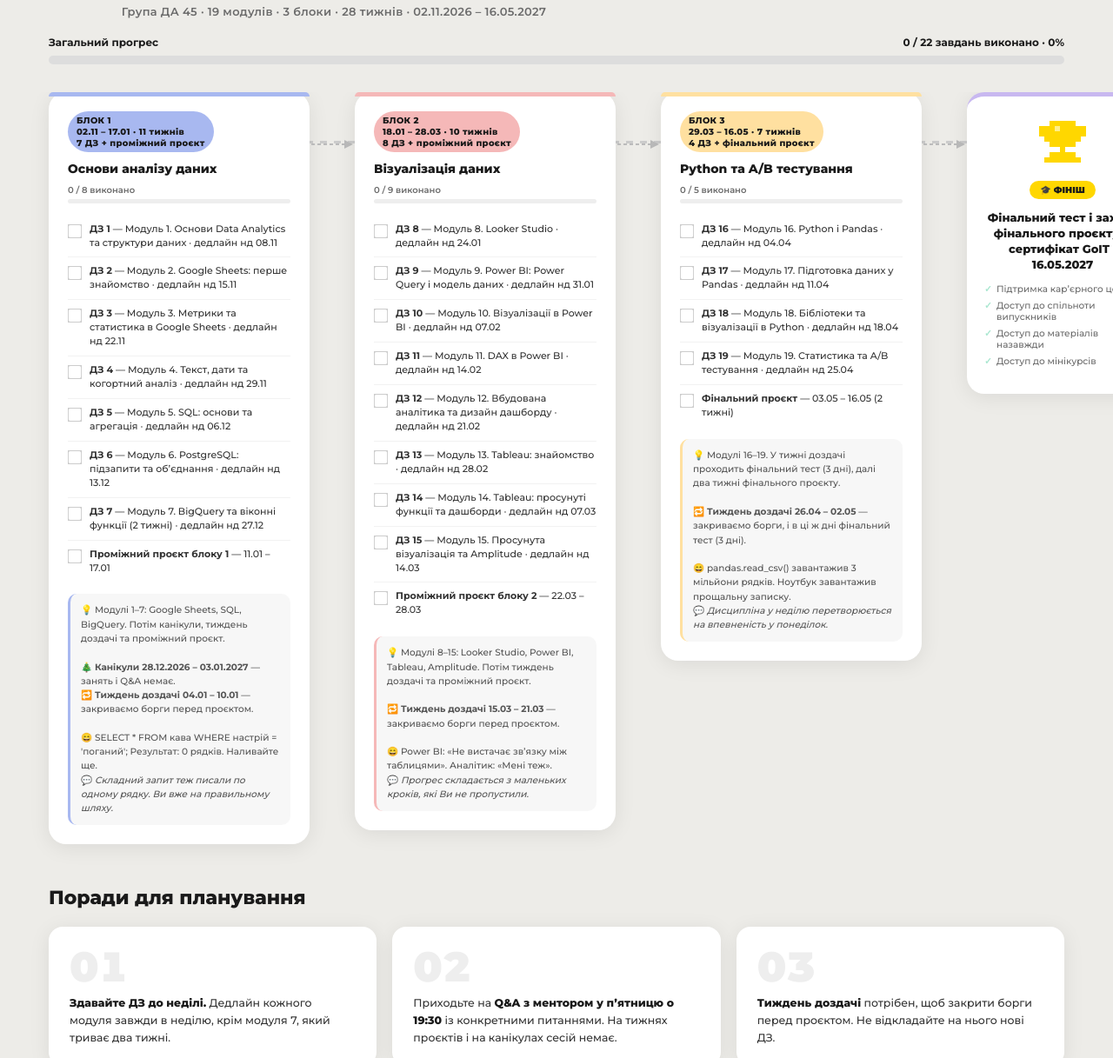
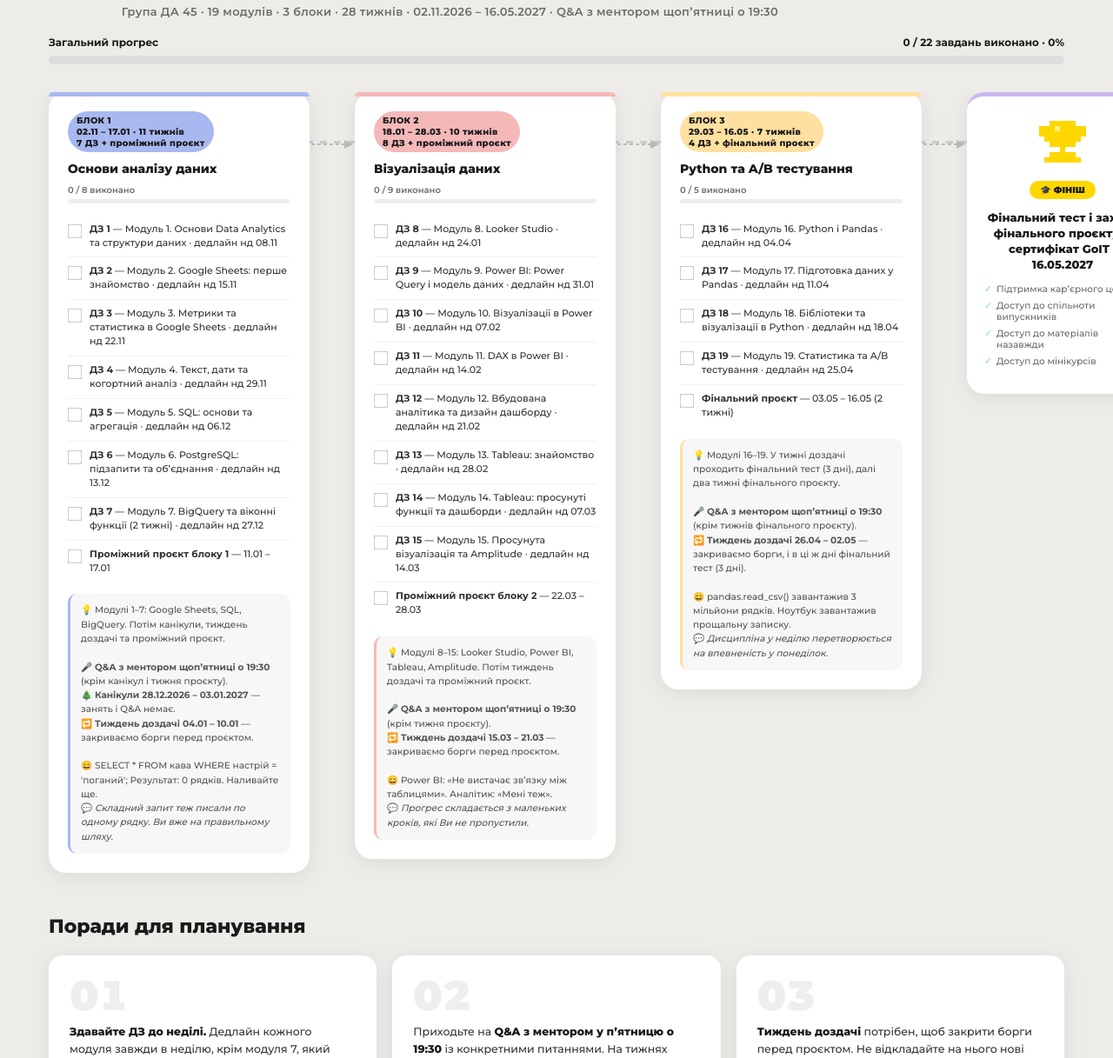
Before and after one commit to goitacademy/cjm-hub, a plain HTML site: page site/data-analyst-45-80cb65/index.html in a window 1280 px wide. Shown: the part 83-1300 px from the top of the page at 87% size. Drawn offline with Linux system fonts and the light colour scheme.

Commit message:
fix(cjm): add Q&A schedule in data-analyst-45
Co-Authored-By: Claude Opus 5.5 <noreply@anthropic.com>

```diff
--- a/site/data-analyst-45-80cb65/index.html
+++ b/site/data-analyst-45-80cb65/index.html
@@ -13,7 +13,7 @@
 <script>
 const CJM = {
   course: 'Data Analyst',
-  subtitle: 'Група ДА 45 · 19 модулів · 3 блоки · 28 тижнів · 02.11.2026 – 16.05.2027',
+  subtitle: 'Група ДА 45 · 19 модулів · 3 блоки · 28 тижнів · 02.11.2026 – 16.05.2027 · Q&amp;A з ментором щопʼятниці о 19:30',
   blocks: [
     {
       title: 'Основи аналізу даних',
@@ -29,6 +29,7 @@ const CJM = {
         'Проміжний проєкт блоку 1 — 11.01 – 17.01'
       ],
       tip: `💡 Модулі 1–7: Google Sheets, SQL, BigQuery. Потім канікули, тиждень доздачі та проміжний проєкт.<br><br>
+        🎤 <strong>Q&amp;A з ментором щопʼятниці о 19:30</strong> (крім канікул і тижня проєкту).<br>
         🎄 <strong>Канікули 28.12.2026 – 03.01.2027</strong> — занять і Q&amp;A немає.<br>
         🔁 <strong>Тиждень доздачі 04.01 – 10.01</strong> — закриваємо борги перед проєктом.<br><br>
         😄 SELECT * FROM кава WHERE настрій = 'поганий'; Результат: 0 рядків. Наливайте ще.<br>
@@ -49,6 +50,7 @@ const CJM = {
         'Проміжний проєкт блоку 2 — 22.03 – 28.03'
       ],
       tip: `💡 Модулі 8–15: Looker Studio, Power BI, Tableau, Amplitude. Потім тиждень доздачі та проміжний проєкт.<br><br>
+        🎤 <strong>Q&amp;A з ментором щопʼятниці о 19:30</strong> (крім тижня проєкту).<br>
         🔁 <strong>Тиждень доздачі 15.03 – 21.03</strong> — закриваємо борги перед проєктом.<br><br>
         😄 Power BI: «Не вистачає звʼязку між таблицями». Аналітик: «Мені теж».<br>
         💬 <em>Прогрес складається з маленьких кроків, які Ви не пропустили.</em>`
@@ -64,6 +66,7 @@ const CJM = {
         'Фінальний проєкт — 03.05 – 16.05 (2 тижні)'
       ],
       tip: `💡 Модулі 16–19. У тижні доздачі проходить фінальний тест (3 дні), далі два тижні фінального проєкту.<br><br>
+        🎤 <strong>Q&amp;A з ментором щопʼятниці о 19:30</strong> (крім тижнів фінального проєкту).<br>
         🔁 <strong>Тиждень доздачі 26.04 – 02.05</strong> — закриваємо борги, і в ці ж дні фінальний тест (3 дні).<br><br>
         😄 pandas.read_csv() завантажив 3 мільйони рядків. Ноутбук завантажив прощальну записку.<br>
         💬 <em>Дисципліна у неділю перетворюється на впевненість у понеділок.</em>`
```
